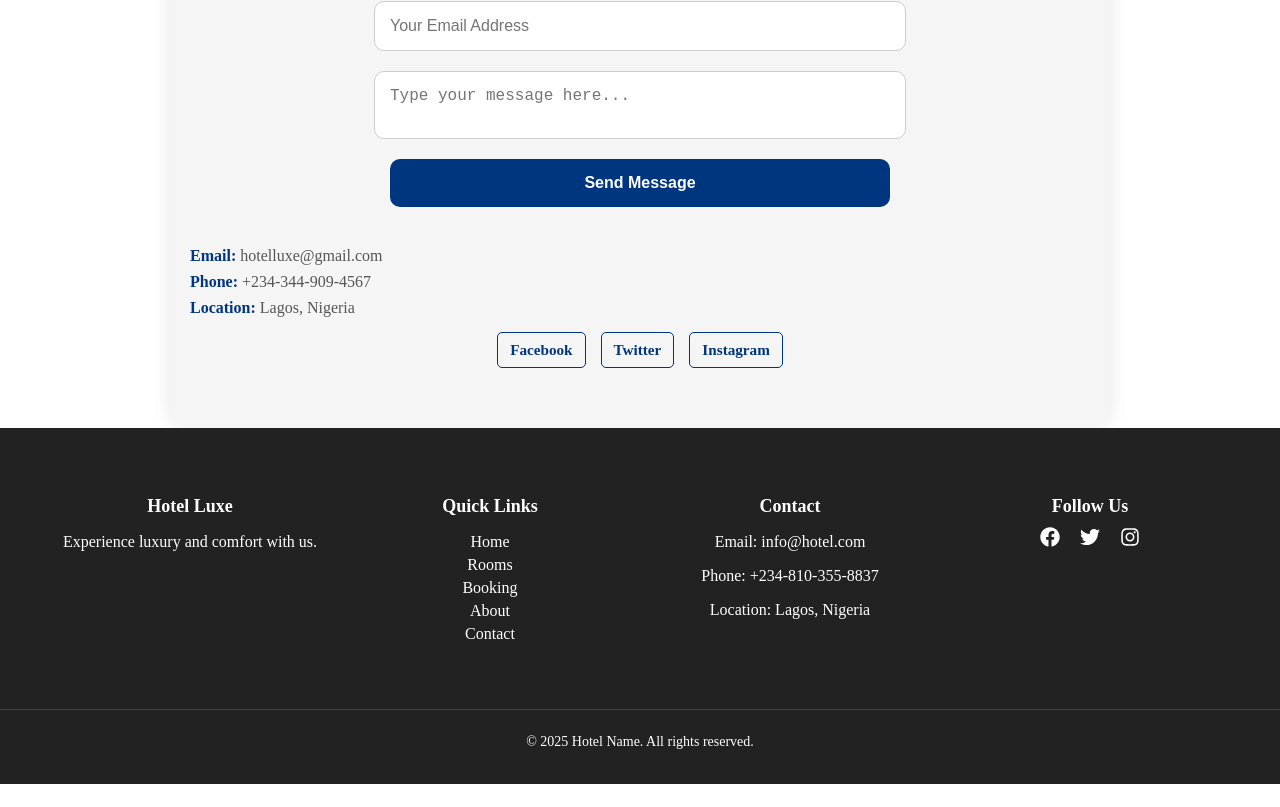
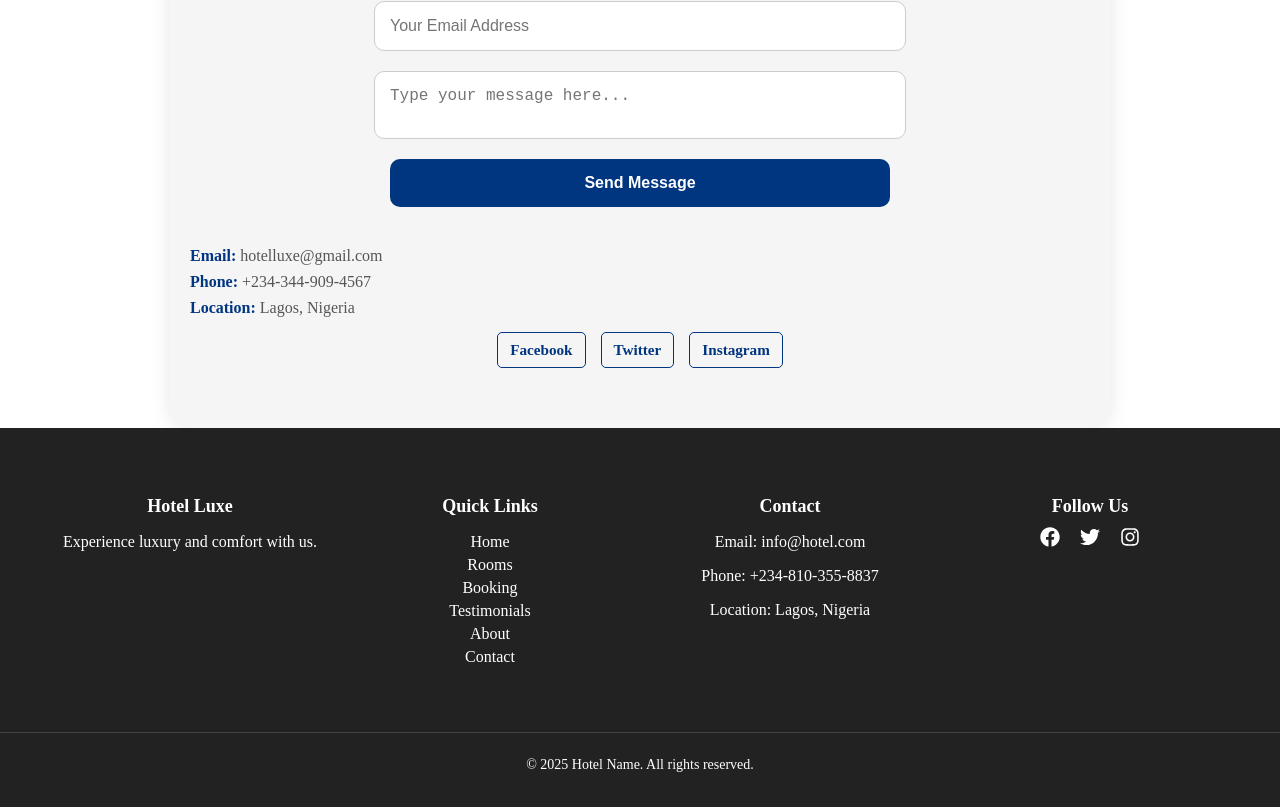
Before and after one commit to Perpetualisi/Hotel-Luxe, a React (Vite) app: page / in a window 1280 px wide. Shown: the part 3187-3994 px from the top of the page. Before the commit the page ends 3971 px from the top, so only its background shows below. Built offline with nearby package versions, Linux system fonts and the light colour scheme.

Commit message:
Updated Footer component

```diff
--- a/src/Components/Footer/Footer.jsx
+++ b/src/Components/Footer/Footer.jsx
@@ -16,6 +16,7 @@ const Footer = () => {
             <li><a href="#hero">Home</a></li>
             <li><a href="#rooms">Rooms</a></li>
             <li><a href="#booking">Booking</a></li>
+            <li><a href="#testimonials">Testimonials</a></li>
             <li><a href="#about">About</a></li>
             <li><a href="#contact">Contact</a></li>
           </ul>
```
